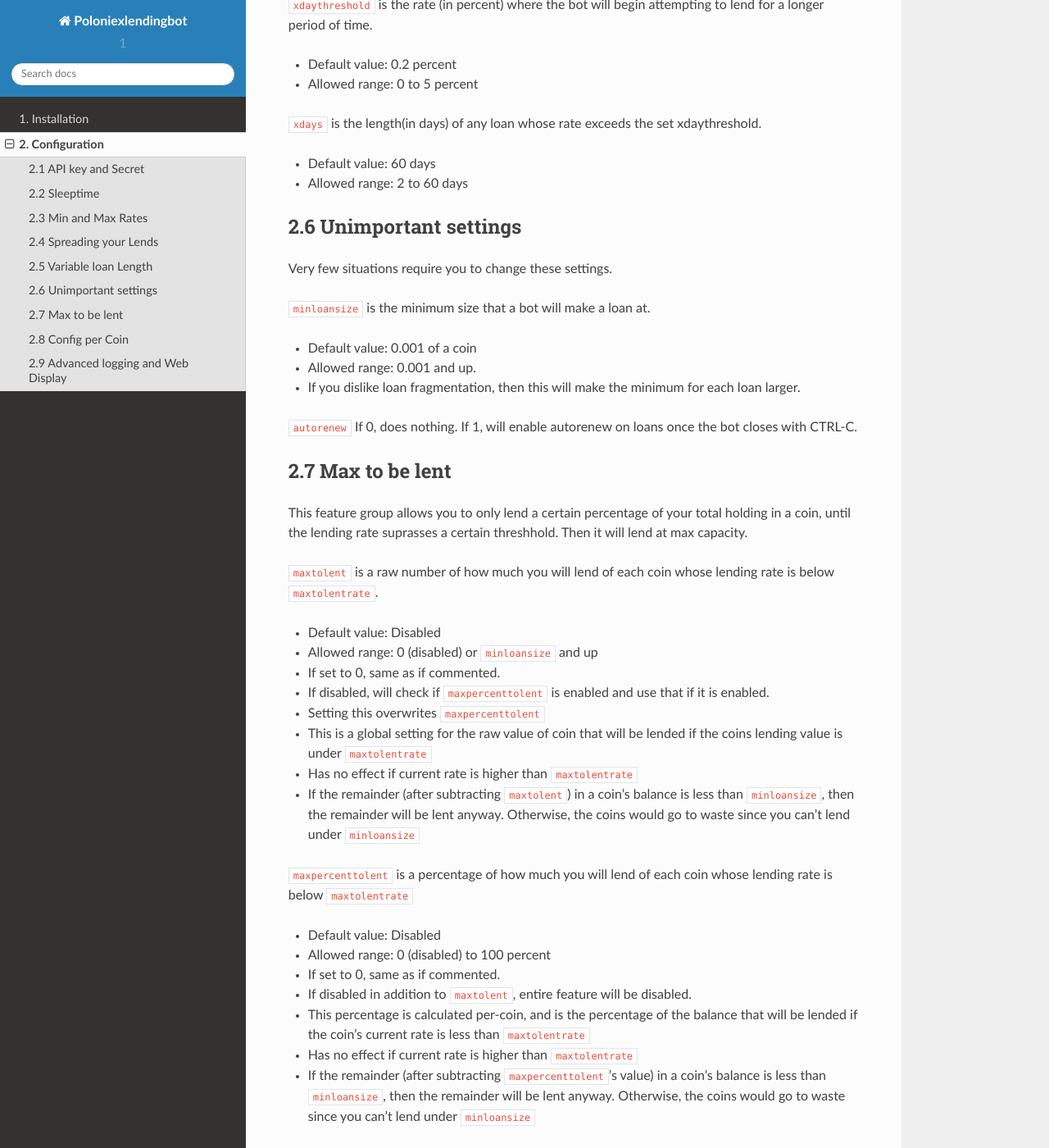
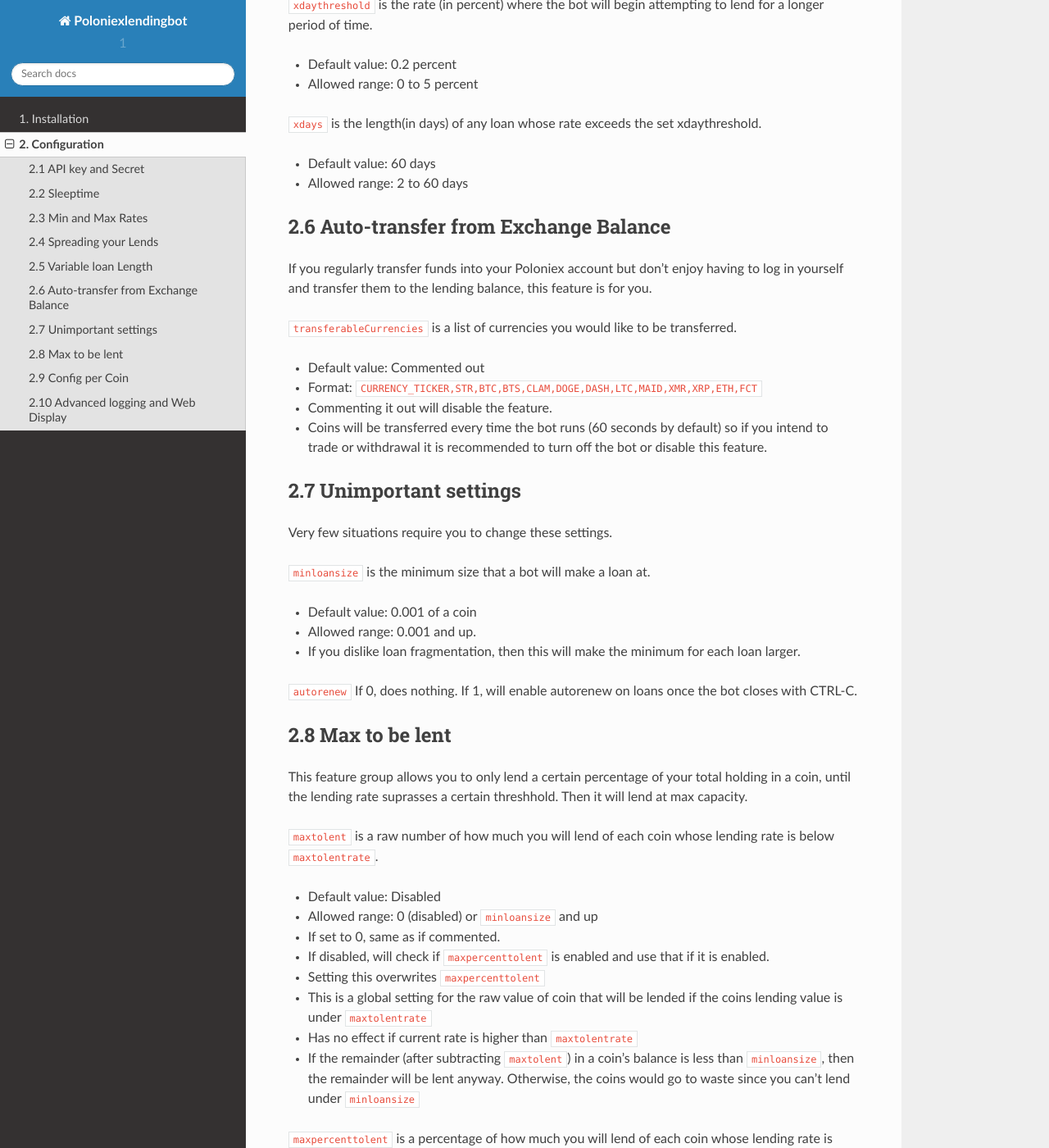
Before and after one commit to BitBotFactory/MikaLendingBot, a Sphinx documentation site: the page built from docs/configuration.rst, in a window 1280 px wide and 1400 px high, scrolled down 2869 px. Shown: the whole window at 82% size. Built offline with Sphinx 7.4.7 and the Read the Docs theme 2.0.0, drawn with Linux system fonts in a browser that asks for light colours; some of the changed text lies outside the part shown.

Commit message:
Add auto-transfer balances
Closes #96

```diff
--- a/docs/configuration.rst
+++ b/docs/configuration.rst
@@ -103,8 +103,20 @@ These values allow you to lock in a better rate for a longer period of time, as
 - Default value: 60 days
 - Allowed range: 2 to 60 days
 
-2.6 Unimportant settings
-------------------------
+2.6 Auto-transfer from Exchange Balance
+----------------------------------------
+
+If you regularly transfer funds into your Poloniex account but don't enjoy having to log in yourself and transfer them to the lending balance, this feature is for you.
+
+``transferableCurrencies`` is a list of currencies you would like to be transferred.
+
+- Default value: Commented out
+- Format: ``CURRENCY_TICKER,STR,BTC,BTS,CLAM,DOGE,DASH,LTC,MAID,XMR,XRP,ETH,FCT``
+- Commenting it out will disable the feature.
+- Coins will be transferred every time the bot runs (60 seconds by default) so if you intend to trade or withdrawal it is recommended to turn off the bot or disable this feature.
+
+2.7 Unimportant settings
+-------------------------
 
 Very few situations require you to change these settings.
 
@@ -116,7 +128,7 @@ Very few situations require you to change these settings.
 
 ``autorenew`` If 0, does nothing. If 1, will enable autorenew on loans once the bot closes with CTRL-C.
 
-2.7 Max to be lent
+2.8 Max to be lent
 -------------------
 
 This feature group allows you to only lend a certain percentage of your total holding in a coin, until the lending rate suprasses a certain threshhold. Then it will lend at max capacity.
@@ -164,7 +176,7 @@ This feature group allows you to only lend a certain percentage of your total ho
 - MAXTOLENT, MAXPERCENTTOLENT, and MAXTOLENTRATE refer to their respective settings above, but are unique to the specified coin specifically.
 - There can be as many different coins as you want in coincfg, but each coin may only appear once.
 
-2.9 Advanced logging and Web Display
+2.10 Advanced logging and Web Display
 --------------------------------------
 
 ``jsonfile`` is the location where the bot will log to a .json file instead of into console.
--- a/poloniex.py
+++ b/poloniex.py
@@ -80,6 +80,9 @@ class Poloniex:
 
     def returnMarketTradeHistory (self, currencyPair):
         return self.api_query("returnMarketTradeHistory", {'currencyPair': currencyPair})
+
+    def transferBalance (self, currency, amount, fromAccount, toAccount):
+        return self.api_query("transferBalance", {'currency': currency,'amount': amount,'fromAccount': fromAccount,'toAccount': toAccount})
 
 
     # Returns all of your balances.
```
Also changed, not shown: other parts of docs/configuration.rst (+1 -1 lines), lendingbot.py (+21 -0 lines), 1 other file.
